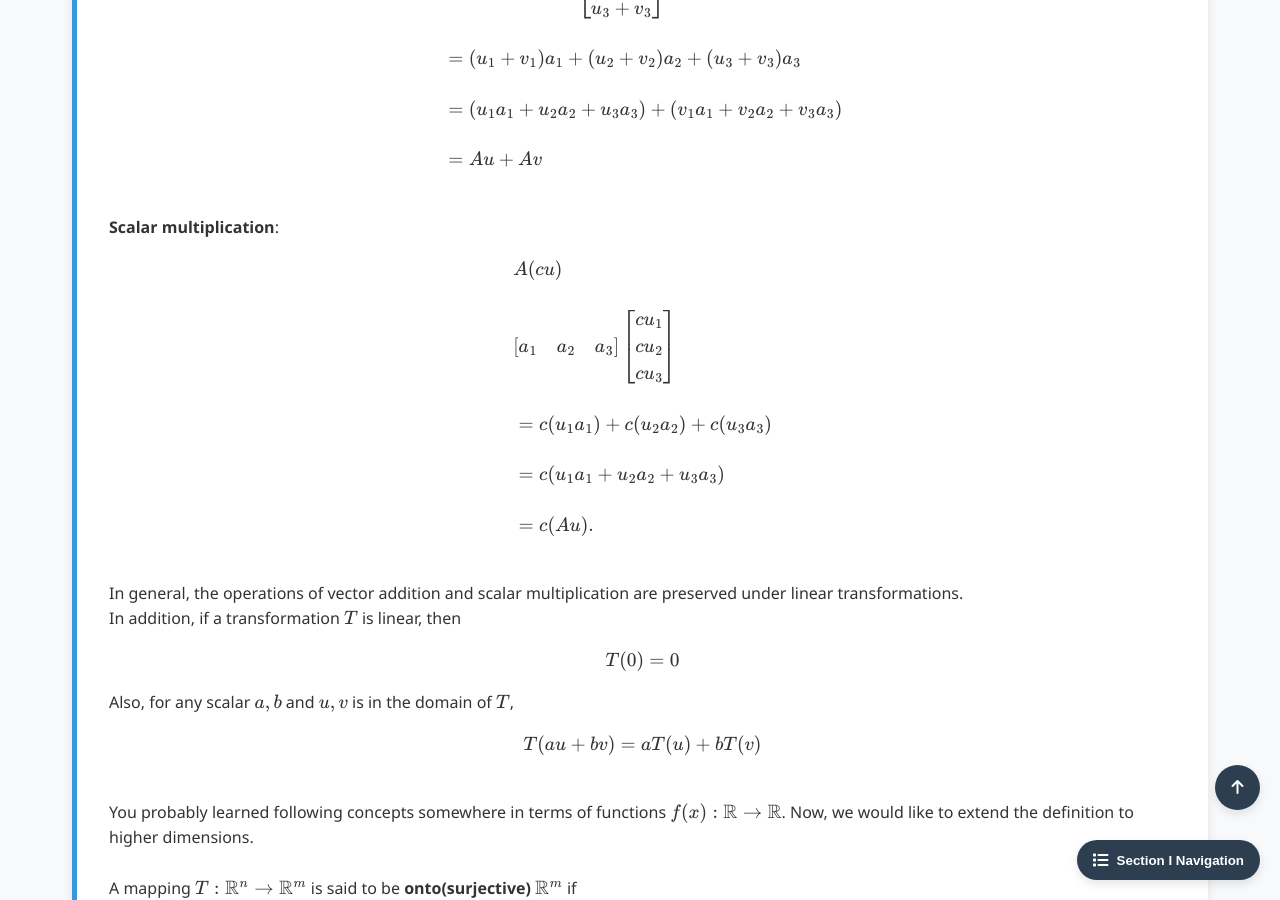
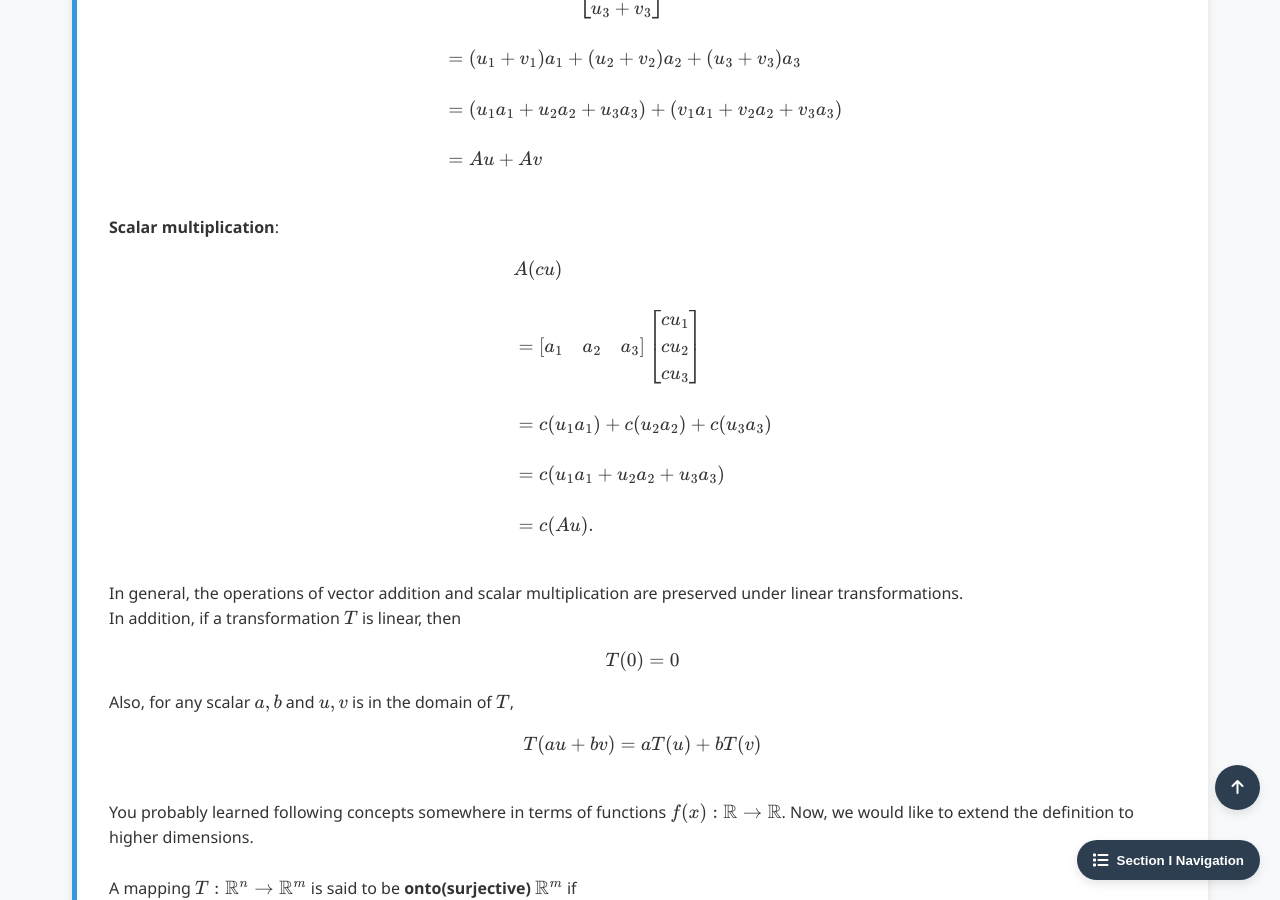
Before and after one commit to Yusukey01/yusukey01.github.io, a Jekyll site: the page built from Mathematics/Linear_algebra/linear_transformation.html, in a window 1280 px wide and 900 px high, scrolled down 1258 px. Built offline with Jekyll 4.4.1, drawn with Linux system fonts in a browser that asks for light colours; some of the changed text lies outside the part shown.

Commit message:
Updated Section 1-2

```diff
--- a/Mathematics/Linear_algebra/linear_transformation.html
+++ b/Mathematics/Linear_algebra/linear_transformation.html
@@ -169,7 +169,7 @@ uses_python: false
             \[
             \begin{align*}
             &A(cu) \\\\
-                & \begin{bmatrix} a_1 & a_2 & a_3 \end{bmatrix}
+                &= \begin{bmatrix} a_1 & a_2 & a_3 \end{bmatrix}
                 \begin{bmatrix} cu_1\\ cu_2 \\ cu_3 \end{bmatrix} \\\\
                 &= c(u_1a_1)+c(u_2a_2)+c(u_3a_3) \\\\
                 &= c(u_1a_1 + u_2a_2 + u_3a_3) \\\\
@@ -255,7 +255,7 @@ uses_python: false
             For example,
             \[
             \begin{align*}
-            \frac{d}{dx}(5x^3 +4x^2)
+            &\frac{d}{dx}(5x^3 +4x^2) \\\\
             &= 15x^2 + 8x   \\\\
             &= 5\frac{d}{dx}(x^3)+4\frac{d}{dx}(x^2)
             \end{align*}
```
